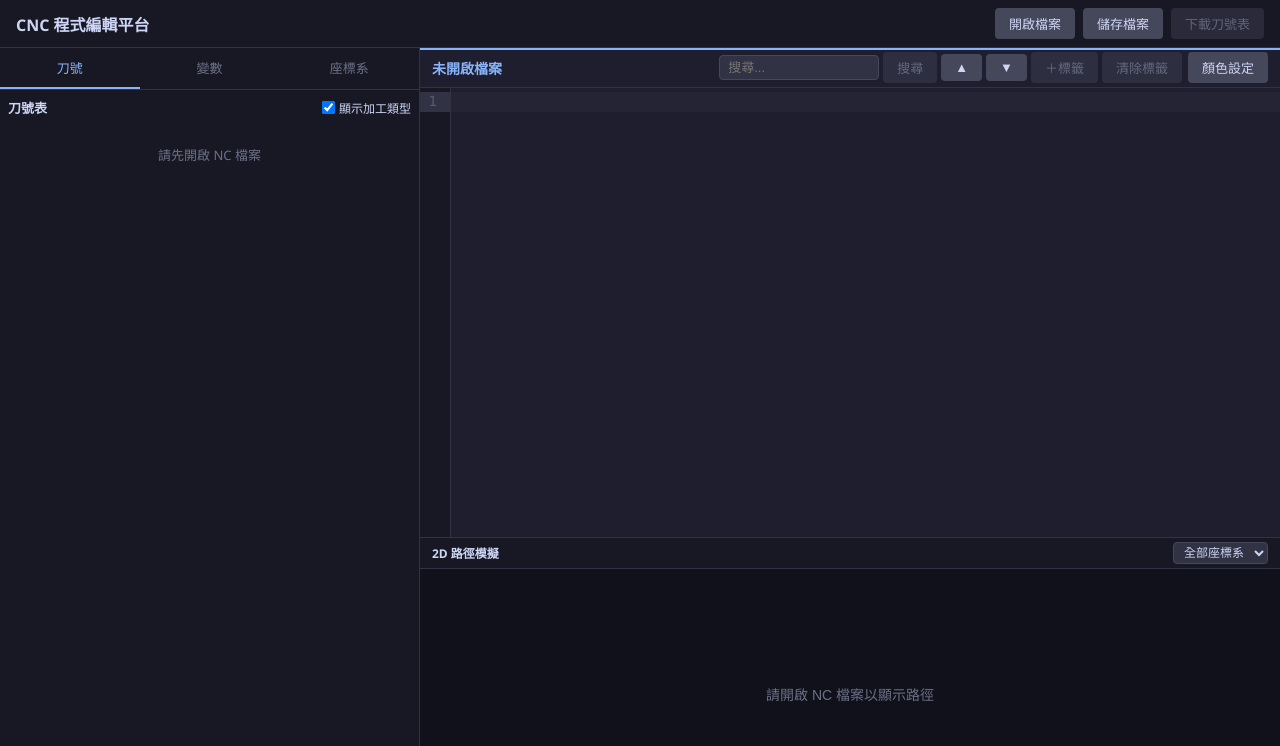
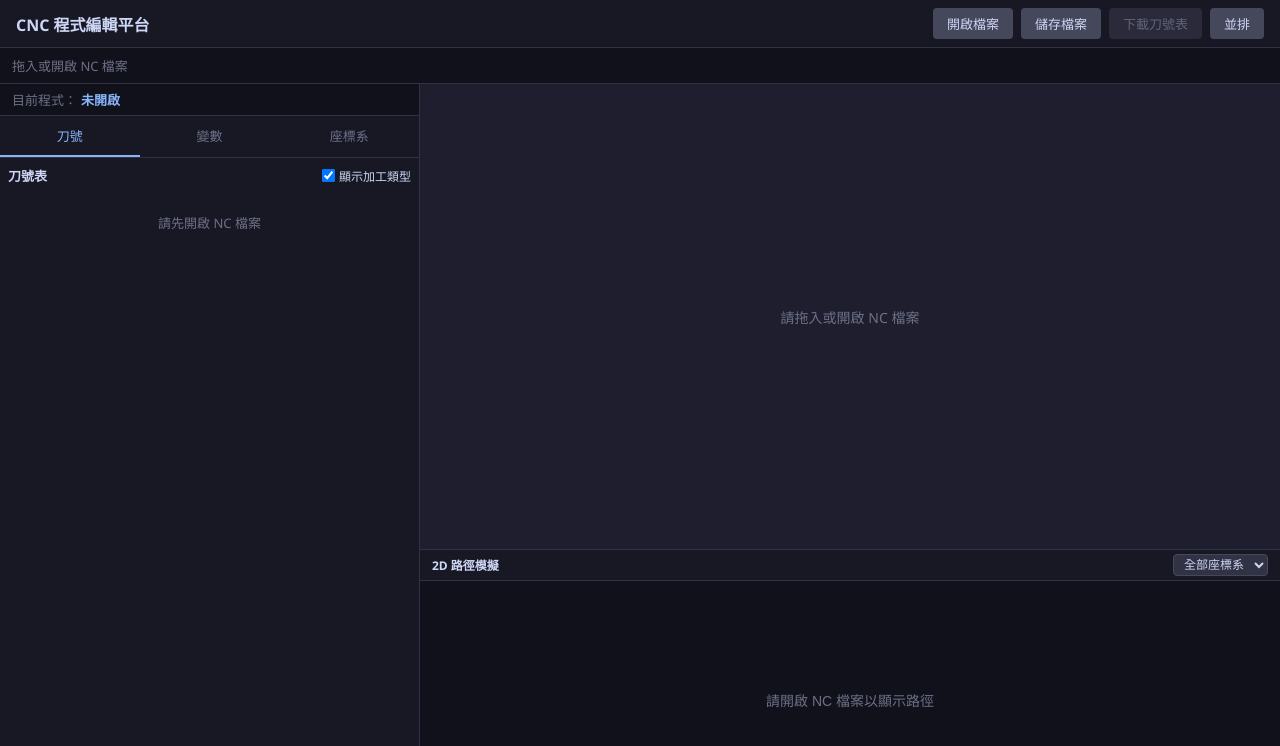
Before and after one commit to jeff79213-baba/decoupage-styles, a Vue app in the folder CNC程式碼解讀器/cnc-editor/: page / in a window 1280 px wide. Shown: the top 746 px of the page. Built offline with nearby package versions, Linux system fonts and the light colour scheme.

Commit message:
feat: 分頁簽列與並排模式 - 多檔載入、active 高亮、左側目前程式標示

```diff
--- a/CNC程式碼解讀器/cnc-editor/src/App.vue
+++ b/CNC程式碼解讀器/cnc-editor/src/App.vue
@@ -1,22 +1,61 @@
 <script setup>
-import { ref } from 'vue'
+import { ref, reactive, computed } from 'vue'
 import { useEditorStore } from './stores/editor'
 import EditorPanel from './components/EditorPanel.vue'
 import LeftNav from './components/LeftNav.vue'
 import SimCanvas from './components/SimCanvas.vue'
 
 const store = useEditorStore()
-const editorRef = ref(null)
+const editorRefs = reactive({})
 const isDragging = ref(false)
+const splitMode = ref(false)
+const splitPct = ref(50)
 let dragDepth = 0
+let draggingDivider = false
+
+function registerEditor(el, fileId) {
+  if (el) editorRefs[fileId] = el
+  else delete editorRefs[fileId]
+}
+
+const splitPair = computed(() => {
+  const files = store.files
+  if (!files.length) return { left: null, right: null }
+  const activeIdx = files.findIndex(f => f.id === store.activeFileId)
+  if (activeIdx < 0) return { left: files[0], right: files[1] || null }
+  const right = files.find((f, i) => i !== activeIdx) || null
+  return { left: files[activeIdx], right }
+})
+
+function onDividerDown(e) {
+  draggingDivider = true
+  e.preventDefault()
+  const move = (ev) => {
+    if (!draggingDivider) return
+    const body = document.querySelector('.split-body')
+    if (!body) return
+    const rect = body.getBoundingClientRect()
+    const pct = ((ev.clientX - rect.left) / rect.width) * 100
+    splitPct.value = Math.min(85, Math.max(15, pct))
+  }
+  const up = () => {
+    draggingDivider = false
+    window.removeEventListener('mousemove', move)
+    window.removeEventListener('mouseup', up)
+  }
+  window.addEventListener('mousemove', move)
+  window.addEventListener('mouseup', up)
+}
 
 function handleSearch(results, index) {
-  editorRef.value?.onSearchResult(results, index)
+  const el = editorRefs[store.activeFileId]
+  el?.onSearchResult(results, index)
 }
 
 function handleNavigate(lineIndex) {
   store.goToLine(lineIndex)
-  editorRef.value?.goToLine(lineIndex)
+  const el = editorRefs[store.activeFileId]
+  el?.goToLine(lineIndex)
 }
 
 function onDragEnter(e) {
@@ -42,7 +81,7 @@ function onDrop(e) {
   dragDepth = 0
   isDragging.value = false
   const file = e.dataTransfer?.files?.[0]
-  if (file) store.loadFile(file)
+  if (file) store.addFile(file)
 }
 </script>
 
@@ -54,12 +93,26 @@ function onDrop(e) {
         <button @click="store.openFile">開啟檔案</button>
         <button @click="store.saveFile">儲存檔案</button>
         <button @click="store.downloadToolTable" :disabled="!store.tools.length">下載刀號表</button>
+        <button @click="splitMode = !splitMode" :class="{ on: splitMode }">並排</button>
       </div>
     </header>
+    <div class="tabs-bar">
+      <div v-for="f in store.files" :key="f.id" class="tab" :class="{ active: f.id === store.activeFileId }" @click="store.setActiveFile(f.id)">
+        <span class="tab-name">{{ f.fileName }}</span>
+        <span class="tab-close" @click.stop="store.removeFile(f.id)">×</span>
+      </div>
+      <span v-if="!store.files.length" class="tabs-empty">拖入或開啟 NC 檔案</span>
+    </div>
     <div class="main-area">
       <LeftNav @navigate="handleNavigate" />
       <div class="right-area">
-        <EditorPanel ref="editorRef" @search="handleSearch" />
+        <div v-if="splitMode && splitPair.left && splitPair.right" class="split-body">
+          <EditorPanel :key="splitPair.left.id" :file-id="splitPair.left.id" :ref="(el) => registerEditor(el, splitPair.left.id)" :style="{ flex: `0 0 ${splitPct}%` }" />
+          <div class="split-divider" @mousedown="onDividerDown"></div>
+          <EditorPanel :key="splitPair.right.id" :file-id="splitPair.right.id" :ref="(el) => registerEditor(el, splitPair.right.id)" :style="{ flex: 1 }" />
+        </div>
+        <EditorPanel v-else-if="store.activeFileId" :key="store.activeFileId" :file-id="store.activeFileId" :ref="(el) => registerEditor(el, store.activeFileId)" />
+        <div v-else class="no-file">請拖入或開啟 NC 檔案</div>
         <SimCanvas />
       </div>
     </div>
@@ -74,8 +127,21 @@ function onDrop(e) {
 .toolbar { display: flex; align-items: center; justify-content: space-between; padding: 8px 16px; background: #181825; border-bottom: 1px solid #313244; }
 .toolbar h2 { font-size: 16px; font-weight: 600; }
 .toolbar-actions { display: flex; gap: 8px; }
+.toolbar-actions button.on { background: #89b4fa; color: #11111b; }
+.tabs-bar { display: flex; align-items: stretch; background: #11111b; border-bottom: 1px solid #313244; min-height: 34px; overflow-x: auto; }
+.tab { display: flex; align-items: center; gap: 6px; padding: 0 12px; cursor: pointer; color: #a6adc8; font-size: 13px; border-right: 1px solid #313244; white-space: nowrap; }
+.tab:hover { background: #31324455; }
+.tab.active { background: #89b4fa; color: #11111b; font-weight: 600; }
+.tab-close { font-size: 14px; color: inherit; padding: 0 2px; border-radius: 3px; }
+.tab-close:hover { background: #00000033; }
+.tabs-empty { padding: 8px 12px; color: #6c7086; font-size: 13px; }
 .main-area { display: flex; flex: 1; overflow: hidden; }
 .right-area { display: flex; flex-direction: column; flex: 1; overflow: hidden; }
+.split-body { display: flex; flex: 1; overflow: hidden; min-height: 0; }
+.split-body :deep(.editor-panel) { min-width: 0; }
+.split-divider { flex: 0 0 6px; background: #313244; cursor: col-resize; border-left: 1px solid #45475a; border-right: 1px solid #45475a; }
+.split-divider:hover, .split-divider:active { background: #89b4fa66; }
+.no-file { flex: 1; display: flex; align-items: center; justify-content: center; color: #6c7086; font-size: 14px; }
 .drop-overlay { position: fixed; inset: 0; z-index: 999; background: #89b4fa22; display: flex; align-items: center; justify-content: center; pointer-events: none; }
 .drop-box { background: #181825; border: 2px dashed #89b4fa; border-radius: 12px; padding: 40px 60px; font-size: 18px; color: #89b4fa; }
 </style>
--- a/CNC程式碼解讀器/cnc-editor/src/components/LeftNav.vue
+++ b/CNC程式碼解讀器/cnc-editor/src/components/LeftNav.vue
@@ -15,6 +15,10 @@ const sections = [
 
 <template>
   <div class="left-nav">
+    <div class="active-program">
+      <span class="ap-label">目前程式：</span>
+      <span class="ap-name">{{ store.currentFileName || '未開啟' }}</span>
+    </div>
     <div class="nav-items">
       <div v-for="s in sections" :key="s.key" class="nav-item" :class="{ active: store.selectedNav === s.key }" @click="store.setNav(s.key)">{{ s.label }}</div>
     </div>
@@ -28,6 +32,9 @@ const sections = [
 
 <style scoped>
 .left-nav { width: 420px; min-width: 420px; max-width: 420px; flex-shrink: 0; display: flex; flex-direction: column; border-right: 1px solid #313244; background: #181825; }
+.active-program { display: flex; align-items: center; gap: 4px; padding: 6px 12px; background: #11111b; border-bottom: 1px solid #313244; font-size: 13px; }
+.ap-label { color: #6c7086; }
+.ap-name { color: #89b4fa; font-weight: 600; }
 .nav-items { display: flex; border-bottom: 1px solid #313244; flex-shrink: 0; }
 .nav-item { flex: 1; padding: 10px 0; text-align: center; cursor: pointer; font-size: 13px; color: #6c7086; border-bottom: 2px solid transparent; transition: all 0.15s; }
 .nav-item.active { color: #89b4fa; border-bottom-color: #89b4fa; }
```
